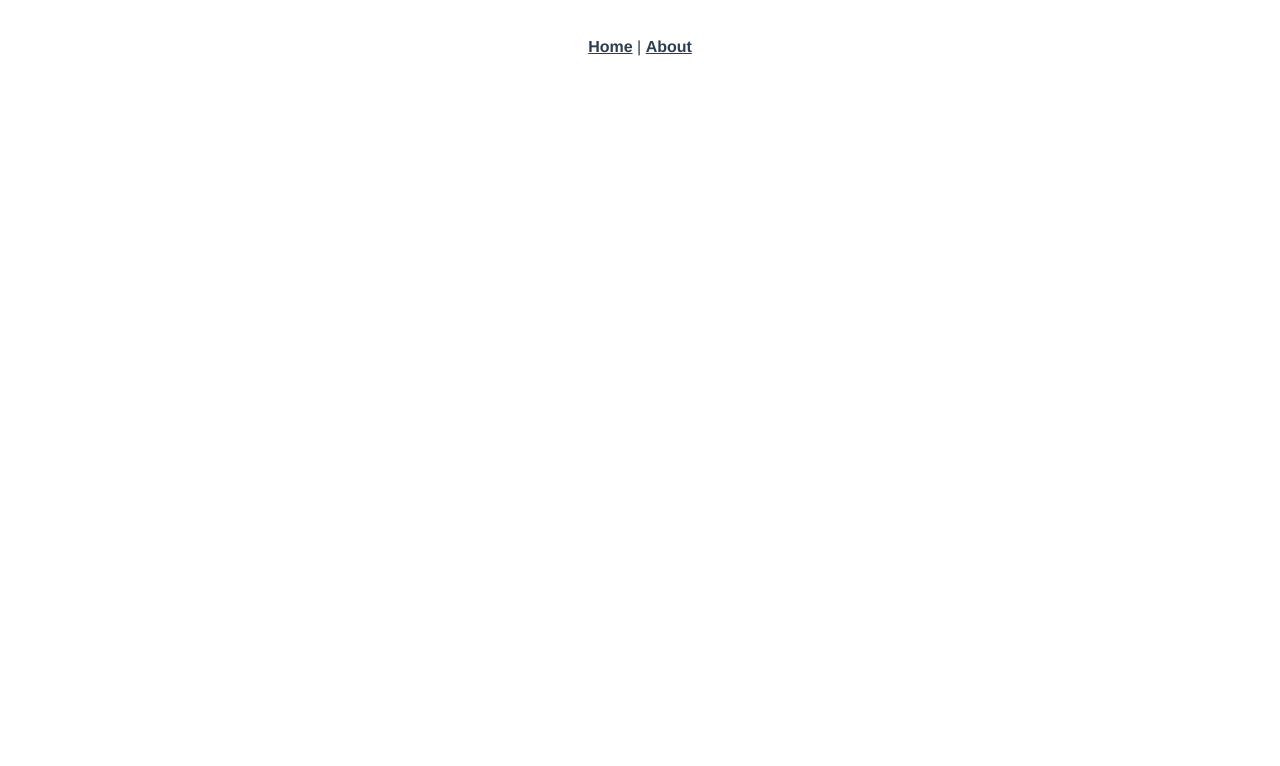
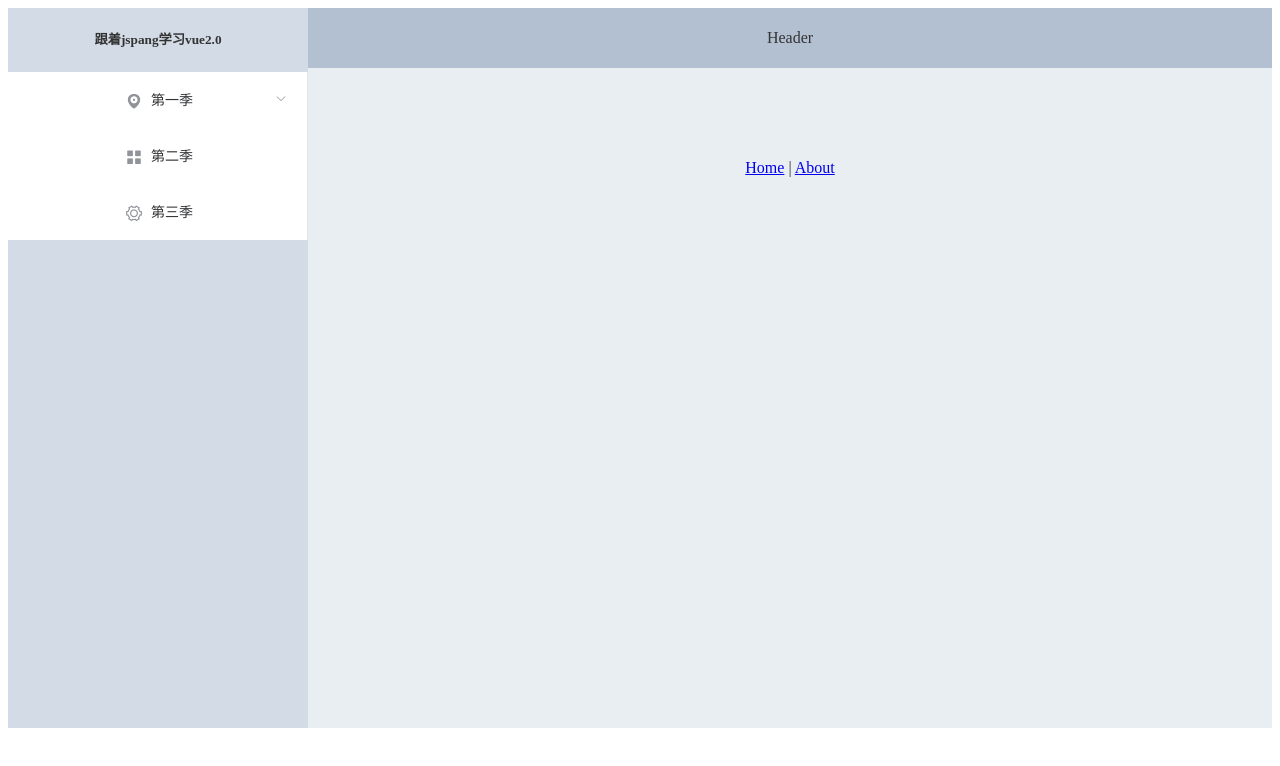
Before and after one commit to zhaoxin311/vue_demo_jspang, a Vue app: page /Home in a window 1280 px wide. Shown: the top 766 px of the page. Built offline with nearby package versions, Linux system fonts and the light colour scheme.

Commit message:
kuangjia

```diff
--- a/package.json
+++ b/package.json
@@ -9,6 +9,7 @@
   },
   "dependencies": {
     "core-js": "^3.6.5",
+    "element-ui": "^2.15.6",
     "vue": "^2.6.11",
     "vue-router": "^3.2.0",
     "vuex": "^3.4.0"
--- a/src/App.vue
+++ b/src/App.vue
@@ -1,32 +1,81 @@
 <template>
-  <div id="app">
-    <div id="nav">
-      <router-link to="/">Home</router-link> |
-      <router-link to="/about">About</router-link>
-    </div>
-    <router-view />
-  </div>
+  <el-container>
+    <el-aside>
+      <el-col>
+        <h5>跟着jspang学习vue2.0</h5>
+        <el-menu
+          default-active="2"
+          class="el-menu-vertical-demo"
+          @open="handleOpen"
+          @close="handleClose"
+        >
+          <el-submenu index="1">
+            <template slot="title">
+              <i class="el-icon-location"></i>
+              <span>第一季</span>
+            </template>
+            <el-menu-item-group>
+              <el-menu-item index="1-1">选项1</el-menu-item>
+              <el-menu-item index="1-2">选项2</el-menu-item>
+            </el-menu-item-group>
+          </el-submenu>
+          <el-menu-item index="/demo" @click="goTo('/Home')">
+            <i class="el-icon-menu"></i>
+            <span slot="title">第二季</span>
+          </el-menu-item>
+          <el-menu-item index="/index" @click="goTo('/About')">
+            <i class="el-icon-setting"></i>
+            <span slot="title">第三季</span>
+          </el-menu-item>
+        </el-menu>
+      </el-col>
+    </el-aside>
+    <el-container>
+      <el-header>Header</el-header>
+      <el-main><router-view></router-view></el-main>
+    </el-container>
+  </el-container>
 </template>
 
-<style lang="scss">
-#app {
-  font-family: Avenir, Helvetica, Arial, sans-serif;
-  -webkit-font-smoothing: antialiased;
-  -moz-osx-font-smoothing: grayscale;
+<script>
+export default {
+  data() {
+    return {};
+  },
+
+  methods: {
+    handleOpen(key, keyPath) {
+      console.log(key, keyPath);
+    },
+    handleClose(key, keyPath) {
+      console.log(key, keyPath);
+    },
+    goTo(path) {
+      this.$router.replace(path);
+    },
+  },
+};
+</script>
+
+<style>
+.el-header {
+  background-color: #b3c0d1;
+  color: #333;
   text-align: center;
-  color: #2c3e50;
+  line-height: 60px;
 }
 
-#nav {
-  padding: 30px;
-
-  a {
-    font-weight: bold;
-    color: #2c3e50;
-
-    &.router-link-exact-active {
-      color: #42b983;
-    }
-  }
+.el-aside {
+  background-color: #d3dce6;
+  color: #333;
+  text-align: center;
+  line-height: 20px;
+  height: 90vh;
+}
+.el-main {
+  background-color: #e9eef3;
+  color: #333;
+  text-align: center;
+  line-height: 160px;
 }
 </style>
--- a/src/main.js
+++ b/src/main.js
@@ -1,10 +1,12 @@
 import Vue from "vue";
+import ElementUI from "element-ui";
+import "element-ui/lib/theme-chalk/index.css";
 import App from "./App.vue";
 import router from "./router";
 import store from "./store";
 
 Vue.config.productionTip = false;
-
+Vue.use(ElementUI);
 new Vue({
   router,
   store,
--- a/src/views/Home.vue
+++ b/src/views/Home.vue
@@ -1,18 +1,15 @@
 <template>
   <div class="home">
-    <img alt="Vue logo" src="../assets/logo.png" />
-    <HelloWorld msg="Welcome to Your Vue.js App" />
+    <div id="nav">
+      <router-link to="/">Home</router-link> |
+      <router-link to="/about">About</router-link>
+    </div>
+    <router-view />
   </div>
 </template>
 
 <script>
-// @ is an alias to /src
-import HelloWorld from "@/components/HelloWorld.vue";
-
 export default {
   name: "Home",
-  components: {
-    HelloWorld,
-  },
 };
 </script>
```
Also changed, not shown: src/components/SideBar.vue (added, +67 -0 lines), src/router/index.js (+2 -6 lines), 1 other file (tests, documents, lock files or other folders).
